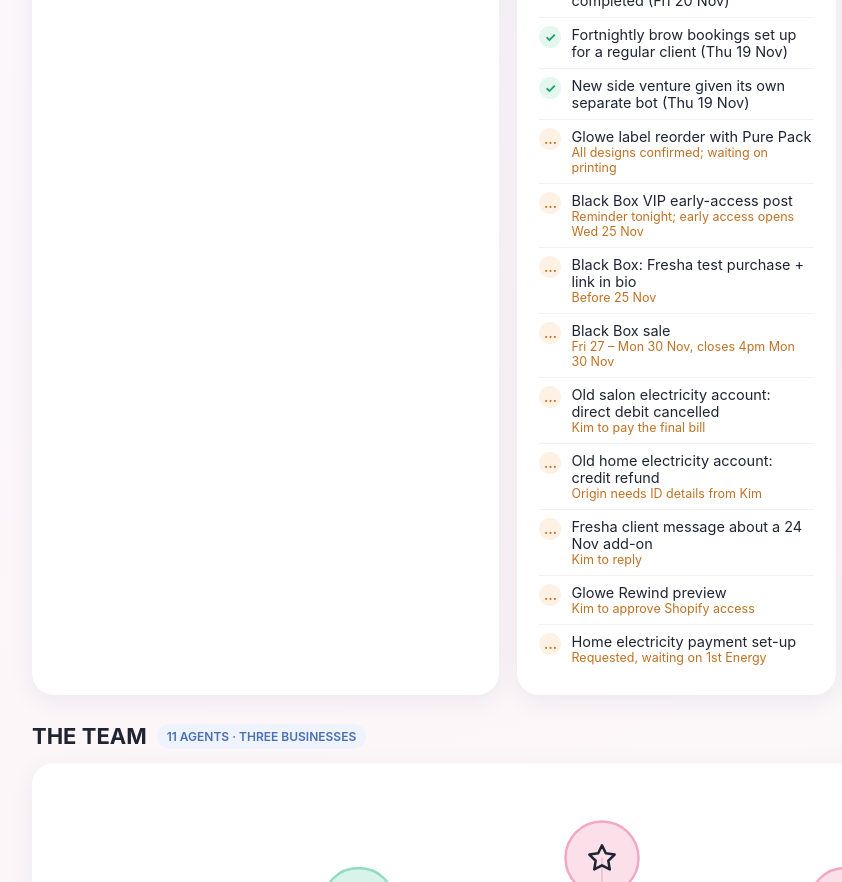
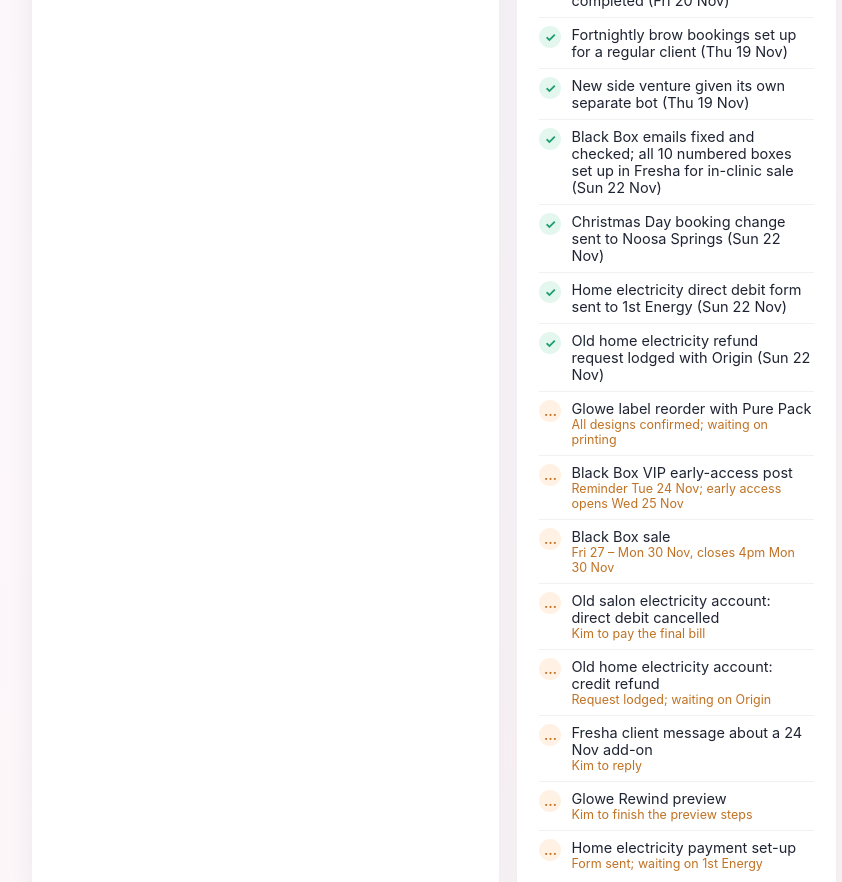
Before and after one commit to susskindkim-spec/operations, a plain HTML site: page index.html in a window 1280 px wide. Shown: the part 1301-2183 px from the top of the page, without its empty margins (38-880 px from the left). Drawn offline with Linux system fonts and the light colour scheme.

Commit message:
Update public ops dashboard for Mon 23 Nov

```diff
--- a/index.html
+++ b/index.html
@@ -33,7 +33,7 @@ ul.ck{list-style:none;padding:0;margin:12px 0 0}ul.ck li{display:flex;gap:10px;p
 @keyframes bl{0%,100%{opacity:.25}50%{opacity:1}}.note{font-size:13px;color:var(--mut);margin-top:10px}
 @media(max-width:900px){.grid,.three{grid-template-columns:1fr}}@media(max-width:600px){.sub2,.stats{grid-template-columns:1fr}}
 </style></head><body><div class="wrap">
-<h1>Kim Susskind → Operations</h1><p class="sub">One request. Work handled. · Updated Fri 20 Nov</p>
+<h1>Kim Susskind → Operations</h1><p class="sub">One request. Work handled. · Updated Mon 23 Nov</p>
 <div class="card focus"><div><div class="lbl"><svg width="16" height="16" viewBox="0 0 24 24" fill="none" stroke="#e57aa3" stroke-width="2"><circle cx="12" cy="12" r="9"/><circle cx="12" cy="12" r="5"/><circle cx="12" cy="12" r="1.5" fill="#e57aa3"/></svg>CURRENT FOCUS</div>
 <p>Grow The Glowe Co organically, fill Verve Noosa's booking gaps, grow InkMe Baby Noosa — all in one automated system.</p></div><div class="live"><span class="dot"></span>Live</div></div>
 
@@ -63,14 +63,17 @@ ul.ck{list-style:none;padding:0;margin:12px 0 0}ul.ck li{display:flex;gap:10px;p
 <li><span class="ic">✓</span>Salon electricity transfer completed (Fri 20 Nov)</li>
 <li><span class="ic">✓</span>Fortnightly brow bookings set up for a regular client (Thu 19 Nov)</li>
 <li><span class="ic">✓</span>New side venture given its own separate bot (Thu 19 Nov)</li>
+<li><span class="ic">✓</span>Black Box emails fixed and checked; all 10 numbered boxes set up in Fresha for in-clinic sale (Sun 22 Nov)</li>
+<li><span class="ic">✓</span>Christmas Day booking change sent to Noosa Springs (Sun 22 Nov)</li>
+<li><span class="ic">✓</span>Home electricity direct debit form sent to 1st Energy (Sun 22 Nov)</li>
+<li><span class="ic">✓</span>Old home electricity refund request lodged with Origin (Sun 22 Nov)</li>
 <li><span class="ic w">…</span><div>Glowe label reorder with Pure Pack<span class="pend">All designs confirmed; waiting on printing</span></div></li>
-<li><span class="ic w">…</span><div>Black Box VIP early-access post<span class="pend">Reminder tonight; early access opens Wed 25 Nov</span></div></li>
-<li><span class="ic w">…</span><div>Black Box: Fresha test purchase + link in bio<span class="pend">Before 25 Nov</span></div></li>
+<li><span class="ic w">…</span><div>Black Box VIP early-access post<span class="pend">Reminder Tue 24 Nov; early access opens Wed 25 Nov</span></div></li>
 <li><span class="ic w">…</span><div>Black Box sale<span class="pend">Fri 27 – Mon 30 Nov, closes 4pm Mon 30 Nov</span></div></li>
 <li><span class="ic w">…</span><div>Old salon electricity account: direct debit cancelled<span class="pend">Kim to pay the final bill</span></div></li>
-<li><span class="ic w">…</span><div>Old home electricity account: credit refund<span class="pend">Origin needs ID details from Kim</span></div></li>
-<li><span class="ic w">…</span><div>Fresha client message about a 24 Nov add-on<span class="pend">Kim to reply</span></div></li><li><span class="ic w">…</span><div>Glowe Rewind preview<span class="pend">Kim to approve Shopify access</span></div></li>
-<li><span class="ic w">…</span><div>Home electricity payment set-up<span class="pend">Requested, waiting on 1st Energy</span></div></li></ul></div>
+<li><span class="ic w">…</span><div>Old home electricity account: credit refund<span class="pend">Request lodged; waiting on Origin</span></div></li>
+<li><span class="ic w">…</span><div>Fresha client message about a 24 Nov add-on<span class="pend">Kim to reply</span></div></li><li><span class="ic w">…</span><div>Glowe Rewind preview<span class="pend">Kim to finish the preview steps</span></div></li>
+<li><span class="ic w">…</span><div>Home electricity payment set-up<span class="pend">Form sent; waiting on 1st Energy</span></div></li></ul></div>
 <div class="card"><div class="lbl">CONTENT &amp; GROWTH</div><ul class="ck">
 <li><span class="ic">✓</span>Fresha review replies running weekly (Mondays)</li>
 <li><span class="ic w">…</span><div>New 5-star Google reviews for Verve and InkMe<span class="pend">Kim to reply this week</span></div></li>
```
